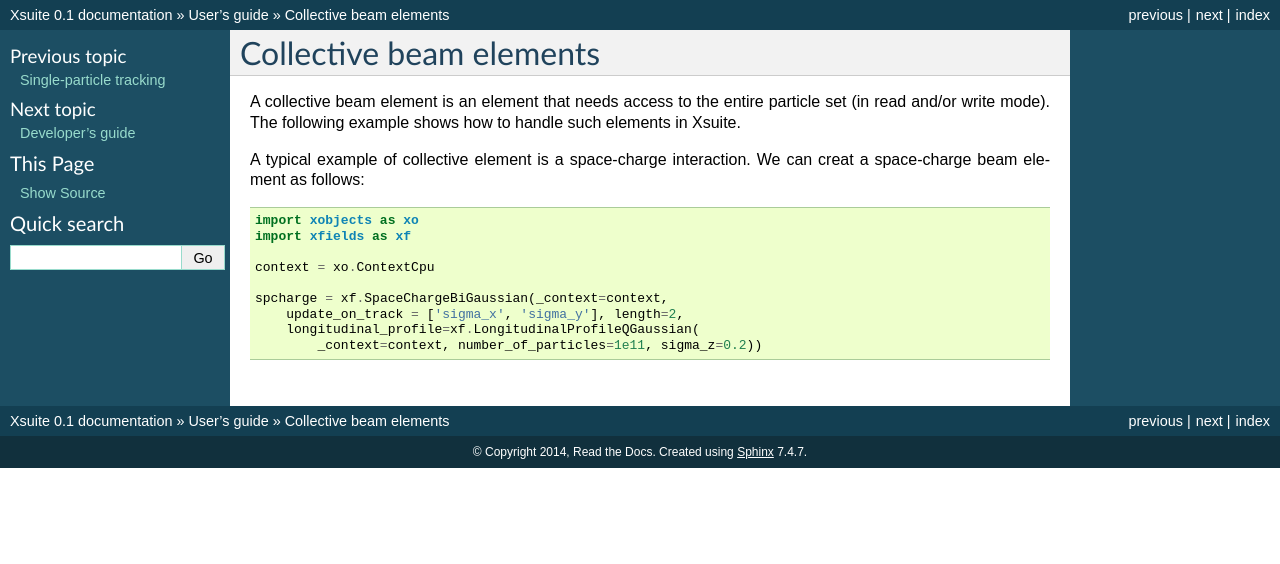
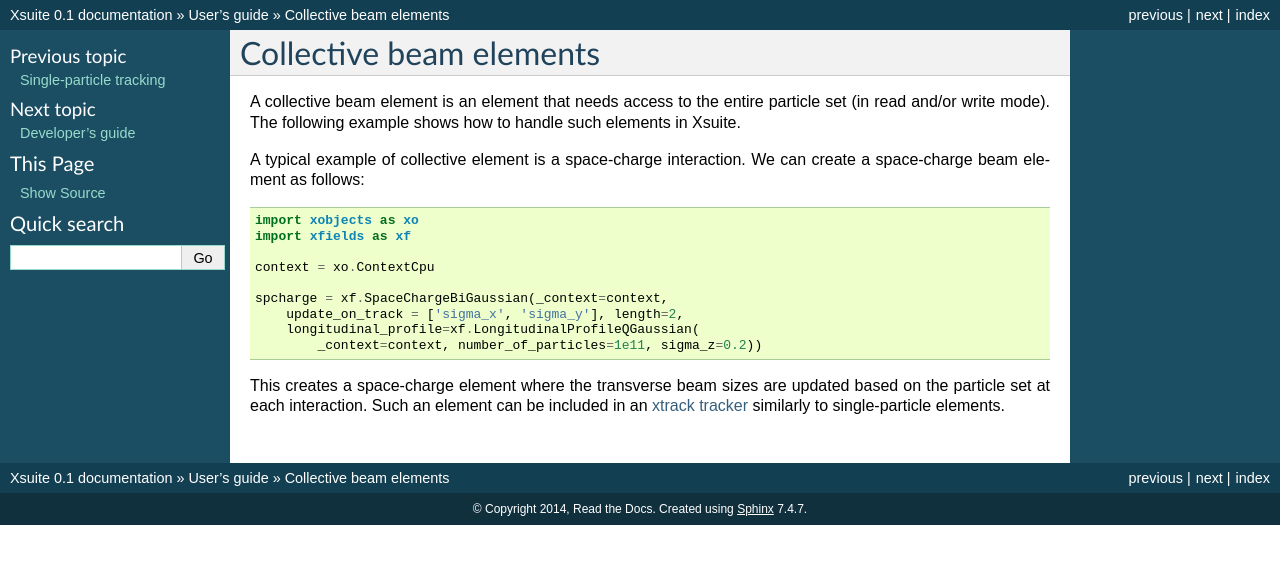
Before and after one commit to xsuite/xsuite, a Sphinx documentation site: the page built from docs/collective.rst, in a window 1280 px wide. Shown: the top 564 px of the page. Built offline with Sphinx 7.4.7, drawn with Linux system fonts in a browser that asks for light colours.

Commit message:
Quick push

```diff
--- a/docs/collective.rst
+++ b/docs/collective.rst
@@ -4,7 +4,7 @@ Collective beam elements
 
 A collective beam element is an element that needs access to the entire particle set (in read and/or write mode). The following example shows how to handle such elements in Xsuite.
 
-A typical example of collective element is a space-charge interaction. We can creat a space-charge beam element as follows:
+A typical example of collective element is a space-charge interaction. We can create a space-charge beam element as follows:
 
 .. code-block:: python
 
@@ -17,3 +17,5 @@ A typical example of collective element is a space-charge interaction. We can cr
         update_on_track = ['sigma_x', 'sigma_y'], length=2,
         longitudinal_profile=xf.LongitudinalProfileQGaussian(
             _context=context, number_of_particles=1e11, sigma_z=0.2))
+
+This creates a space-charge element where the transverse beam sizes are updated based on the particle set at each interaction. Such an element can be included in an :doc:`xtrack tracker <singlepart>` similarly to single-particle elements.
```
